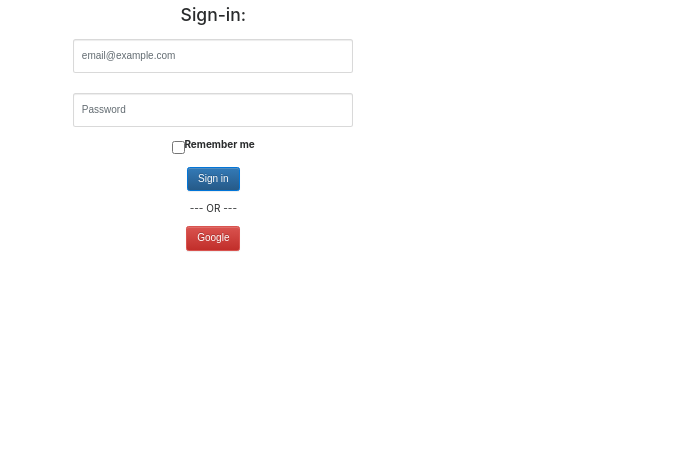
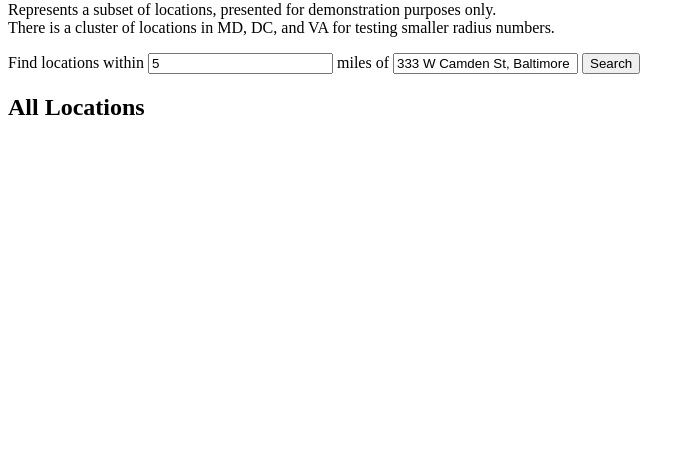
Before and after one commit to sam6tn/studenthousing, a Django app: page / in a window 1280 px wide. Shown: the part 350-800 px from the top of the page, without its empty margins (0-695 px from the left). Run offline with Django 3.2, Linux system fonts and the light colour scheme; some libraries are stand-ins or nearby versions.

Commit message:
Add files via upload

```diff
--- a/polls/templates/polls/index.html
+++ b/polls/templates/polls/index.html
@@ -1,106 +1,36 @@
-<html>
-<head>
-    <script src="https://code.jquery.com/jquery-3.2.1.slim.min.js" integrity="sha384-KJ3o2DKtIkvYIK3UENzmM7KCkRr/rE9/Qpg6aAZGJwFDMVNA/GpGFF93hXpG5KkN" crossorigin="anonymous"></script>
-    <script src="https://cdnjs.cloudflare.com/ajax/libs/popper.js/1.12.9/umd/popper.min.js" integrity="sha384-ApNbgh9B+Y1QKtv3Rn7W3mgPxhU9K/ScQsAP7hUibX39j7fakFPskvXusvfa0b4Q" crossorigin="anonymous"></script>
-    <link rel="stylesheet" href="//maxcdn.bootstrapcdn.com/bootstrap/3.2.0/css/bootstrap.min.css">
-<link rel="stylesheet" href="//maxcdn.bootstrapcdn.com/bootstrap/3.2.0/css/bootstrap-theme.min.css">
+<!doctype html>
+<html lang="en-US">
+  <head>
+    <title>Locations Near Me</title>
+    <meta charset="UTF-8" />
+    <meta name="viewport" content="width=device-width, initial-scale=1, shrink-to-fit=no">
+    <link rel="stylesheet" href="style.css">
+    <script src="https://ajax.googleapis.com/ajax/libs/jquery/3.3.1/jquery.min.js"></script>
+    <script src="allLocations.js"></script>
+  </head>
+  <body>
+    <div class="content">
+      <h1><img src="Logo.png" />Location Finder</h1>
+      <p class="disclaimer">Represents a subset of locations, presented for demonstration purposes only.<br> There is a cluster of locations in MD, DC, and VA for testing smaller radius numbers.</p>
 
-    <link rel="stylesheet" href="https://maxcdn.bootstrapcdn.com/bootstrap/4.0.0-beta.3/css/bootstrap.min.css" integrity="sha384-Zug+QiDoJOrZ5t4lssLdxGhVrurbmBWopoEl+M6BdEfwnCJZtKxi1KgxUyJq13dy" crossorigin="anonymous">
-    <script src="https://maxcdn.bootstrapcdn.com/bootstrap/4.0.0-beta.3/js/bootstrap.min.js" integrity="sha384-a5N7Y/aK3qNeh15eJKGWxsqtnX/wWdSZSKp+81YjTmS15nvnvxKHuzaWwXHDli+4" crossorigin="anonymous"></script>
+      <form action="#" method="post">
+        <label for="maxRadius">Find locations within
+          <input name="maxRadius" id="maxRadius" type="number" value="5" min="1" />
+        </label>
+        <label for="userAddress"> miles of
+          <input name="userAddress" id="userAddress" type="text" placeholder="Your Address" value="333 W Camden St, Baltimore MD"/>
+        </label>
+        <button id="submitLocationSearch">Search</button>
+      </form>
 
+      <h2 id="location-search-alert">All Locations</h2>
 
-    {% load static %}
-    <link rel="stylesheet" href="{% static 'polls/style.css' %}" type="text/css">
+      <div id="locations-near-you-map"></div>
 
-    <style>
-        .form-group{
-            width: 300px;
-        }
+      <div id="locations-near-you"></div>
 
-        #login-box{
-            margin: 0 auto;
-            padding: 10px;
-        }
-        .title {
-		    text-shadow: 1px 1px #FFFFFF;
-		}
-        .navbar{
-            margin-bottom: 50px;
-            color:orange;
-        }
-        .logo{
-            height:100px;
-            width:100px;
-            margin-right:10px;
-        }
-        .login-error{
-            color: red;
-            margin: 0 auto;
-            text-align: center;
-        }
-        .tabs{
-		font-size:16pt;
-	    }
-        .rightmarg{
-		margin-right:50px;
-	    }
-    </style>
-
-    <title>Housing Log In</title>
-
-</head>
-
-<body>
-
-        <nav class="navbar sticky-top navbar-expand-md bg-primary navbar-dark">
-                <a href="/housingsearch/"><img class="logo" src="https://cdn.freebiesupply.com/logos/large/2x/university-of-virginia-3-logo-png-transparent.png"></a>
-                <h1 class="title">Off Grounds Housing</h1>
-
-                <div class="collapse navbar-collapse justify-content-end tabs" id="collapsibleNavbar">
-                    <ul class="navbar-nav">
-                        <li class="nav-item"><a class="nav-link" href="/">Home</a></li>
-                        <li class="nav-item"><a class="nav-link" href="/roommates/">Roommates</a></li>
-                        <li class="nav-item"> <a class="nav-link" href="/housingsearch/">Housing</a></li>
-                    </ul>
-                </div>
-
-            </nav>
-
-    {% for message in messages %}
-        <h3 class="login-error">{{ message }}</h3>
-    {% endfor %}
-
-    <form method="Post" class="form-signin text-center">
-        {% csrf_token %}
-        <div class="mx-auto" >
-            {{ form.as_p }}
-        </div>
-
-        <div class="col-sm-4" id="login-box">
-            <h3>Sign-in:</h3>
-            <div class="form-group" id="login-box">
-                <label for="exampleDropdownFormEmail2" class="sr-only">Email address</label>
-                <input type="email" class="form-control" id="exampleDropdownFormEmail2" placeholder="email@example.com">
-            </div>
-            <div class="form-group" id="login-box">
-                <label for="exampleDropdownFormPassword2" class="sr-only">Password</label>
-                <input type="password" class="form-control" id="exampleDropdownFormPassword2" placeholder="Password">
-            </div>
-            <div class="form-check">
-                <input type="checkbox" class="form-check-input" id="dropdownCheck2">
-                <label class="form-check-label" for="dropdownCheck2">Remember me</label>
-            </div>
-            <div id="login-box">
-                <button type="submit" class="btn btn-primary">Sign in</button>
-            </div>
-            <p>  --- OR ---  </p>
-            <a href="{% url 'social:begin' 'google-oauth2' %}">
-                <button type="button" name="button" class="btn btn-danger">Google</button>
-            </a>
-
-    </form>
-
-
-
-</body>
+      <script defer src="https://maps.googleapis.com/maps/api/js?libraries=geometry&key=AIzaSyBYiPSla2mE7teCbpklfIOtWEGic3K0yt8&callback=createSearchableMap"></script>
+      <script src="createSearchableMap.js"></script>
+    </div>
+  </body>
 </html>
```
